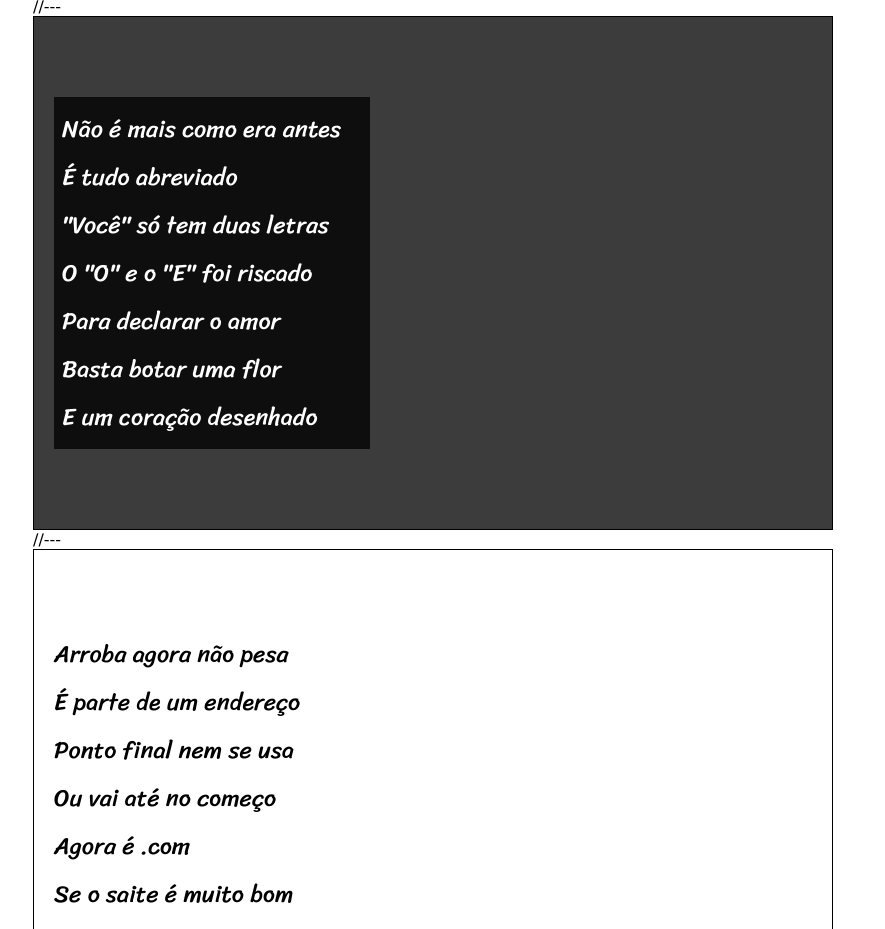
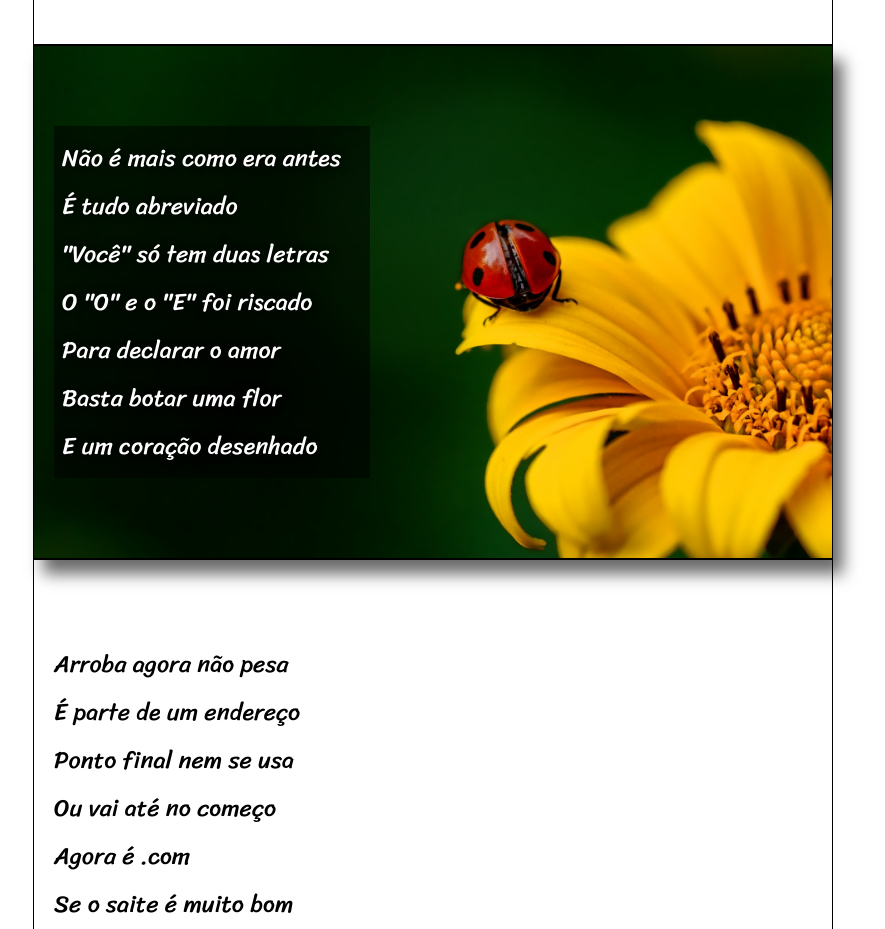
Before and after one commit to Cristiano83dorneles/meus-estudos-html-css, a plain HTML site: page desafios/d012/cordel.html in a window 1280 px wide. Shown: the part 643-1572 px from the top of the page, without its empty margins (207-1092 px from the left). Drawn offline with Linux system fonts and the light colour scheme.

Commit message:
finalização site cordel moderno

```diff
--- a/desafios/d012/cordel.html
+++ b/desafios/d012/cordel.html
@@ -15,7 +15,6 @@
 
     <main>
            <section class="paragrafo">
-
                 <p>
                     Estou ficando cansado <br>
                     Da tal tecnologia <br>
@@ -25,14 +24,9 @@
                     Antes que eu caduque<br>
                     Vou dizer tudo em poesia.<br>
                 </p>
-
            </section>
 
-            //---
-
-            <section class="imagem">
-
-
+            <section class="imagem" id="img01">
                 <p>
                     Não é mais como era antes <br>
                     É tudo abreviado <br>
@@ -42,14 +36,9 @@
                     Basta botar uma flor <br>
                     E um coração desenhado <br>
                 </p>
-
-
             </section>
 
-            //---
-
             <section class="paragrafo">
-
                 <p>
                     Arroba agora não pesa <br>
                     É parte de um endereço <br>
@@ -58,6 +47,8 @@
                     Agora é .com <br>
                     Se o saite é muito bom <br>
                     Ele vale um alto preço. <br>
+                </p>
+                <p>
                     Pra piorar a liguagem <br>
                     O emoticom é um risco <br>
                     Tem símbolo para tudo <br>
@@ -66,14 +57,9 @@
                     Pra entender como fica <br>
                     Decifre esse rabisco. <br>
                 </p>
-
-
             </section>
 
-            //---
-
-            <section class="imagem">
-
+            <section class="imagem" id="img02">
                 <p>
                     Tenho saudade das cartas <br>
                     Escritas com a própria mão <br>
@@ -83,15 +69,9 @@
                     Era texto de verdade <br>
                     Nas linhas do coração. <br>
                 </p>
-
-
             </section>
 
-            //---
-
-
             <section class="paragrafo">
-
                 <p>
                     Agora, escrevo e envio <br>
                     Chegando na mesma hora <br>
@@ -101,7 +81,8 @@
                     Abriu outro aplicativo <br>
                     O mundo ficou cativo <br>
                     Da tecnologia do agora. <br>
-
+                </p>
+                <p>
                     Felizmente, pra orar <br>
                     Não precisa de internet <br>
                     Deus escuta todo mundo <br>
@@ -110,7 +91,6 @@
                     Seus lábios são aparelhos <br>
                     Deixe que Deus interprete. <br>
                 </p>
-
             </section>
     </main>
     <footer>
--- a/desafios/d012/style.css
+++ b/desafios/d012/style.css
@@ -60,6 +60,10 @@ section {
     font-size: 1.5em;
 }
 
+.paragrafo p {
+    padding-bottom: 2em;
+}
+
 .paragrafo {
     font-family: var(--fonte3);
     font-weight: bold;
@@ -68,21 +72,35 @@ section {
     padding-left: 20px;
 }
 
-.imagem {
+section.imagem {
     font-family: var(--fonte3);
     font-weight: bold;
     font-weight: normal;
     background-color: rgba(0, 0, 0, 0.765);
     line-height: 2em;
     padding-left: 20px;
+    background-size: cover;
+    box-shadow: 10px 15px 15px 0px rgba(0, 0, 0, 0.585);
+    background-attachment: fixed;
 }
 
-.imagem p {
+section.imagem p {
     width: 300px;
     color: white;
-    background-color: rgba(0, 0, 0, 0.774);
+    background-color: rgba(0, 0, 0, 0.522);
     display: inline-block;
     padding: 8px;
+    text-shadow: 1px 1px 8px black;
+}
+
+section#img01 {
+    background-image: url(pacote-d012/imagens/background001.jpg);
+    background-position: right center;
+}
+
+section#img02 {
+    background-image: url(pacote-d012/imagens/background002.jpg);
+    background-position: right center;
 }
 
 footer {
```
